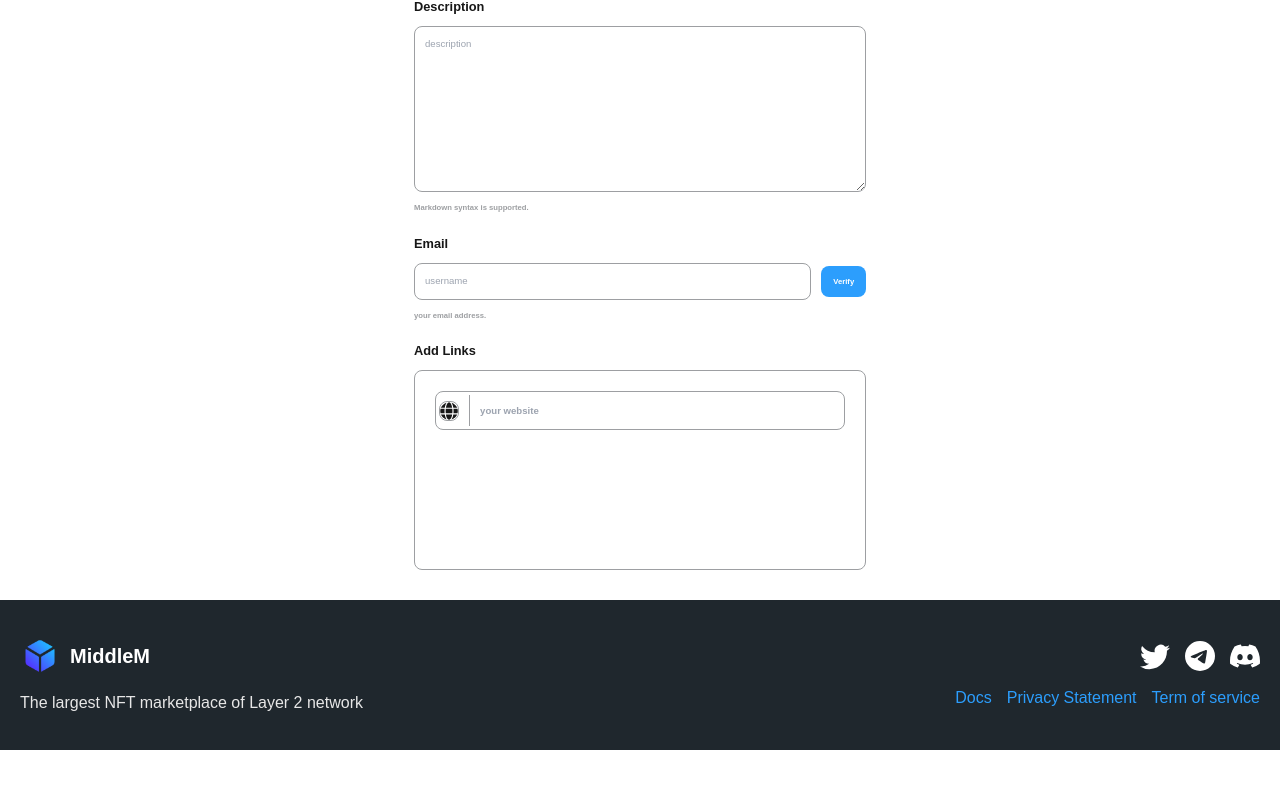
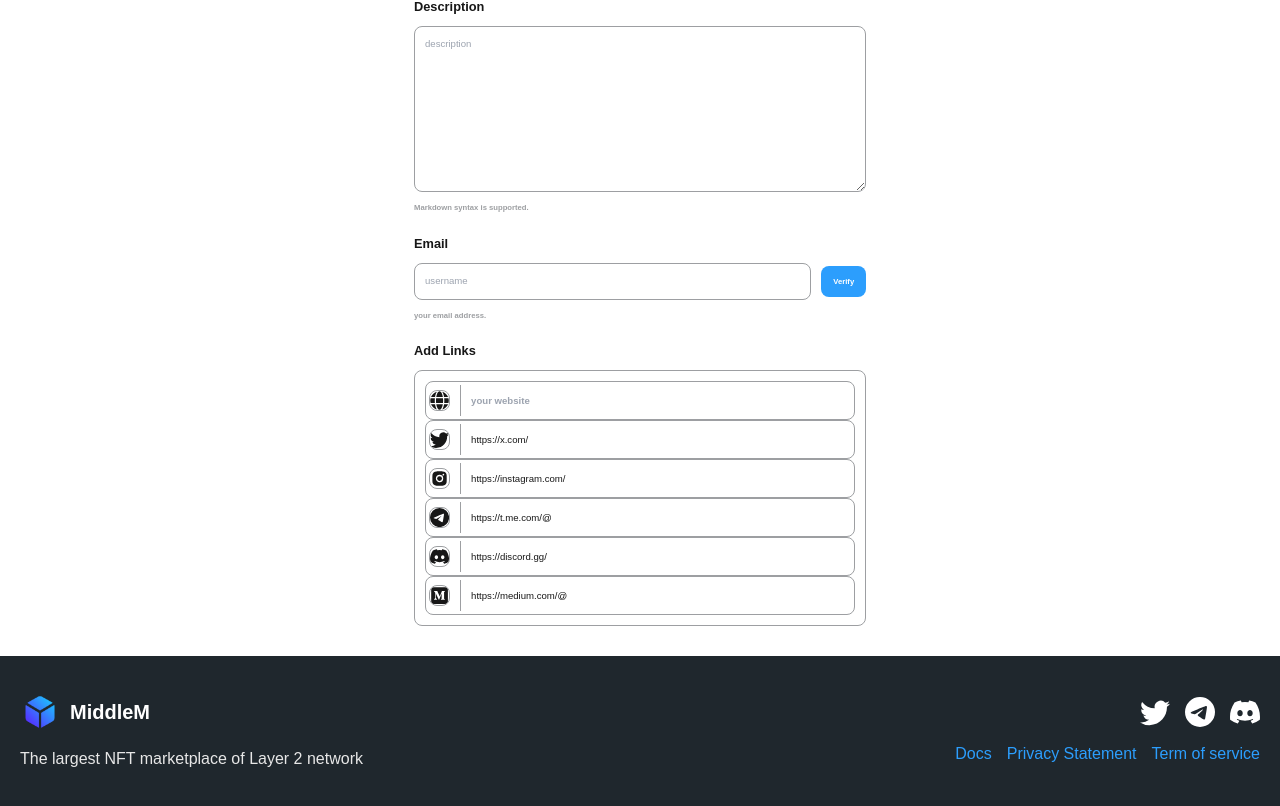
Before and after one commit to raazymuhd1/nft-marketplace, a Next.js app: page /account/edit in a window 1280 px wide. Shown: the part 599-1405 px from the top of the page. Before the commit the page ends 1349 px from the top, so only its background shows below. Built offline with nearby package versions, Linux system fonts and the light colour scheme; what wagmi would draw is missing.

Commit message:
completed edit account page UI

```diff
--- a/src/components/account/AccountLinks.tsx
+++ b/src/components/account/AccountLinks.tsx
@@ -1,16 +1,35 @@
-import React from 'react'
+import {useState} from 'react'
 import { FaGlobe } from "react-icons/fa";
+import { accountSocialLinks } from "@/utils/constants"
 
 const AccountLinks = () => {
+      const [socialLinks, setSocialLinks] = useState({
+         twitter: "",
+         telegram: "",
+         discord: "",
+         medium: "",
+         instagram: ""
+      })
+
   return (
     <div className="flex flex-col gap-[10px]">
         <h3 className='text-[1vmax] font-bold'> Add Links </h3>
-        <div className='min-h-[200px] border-[1px] border-secondaryAlt radius p-[20px]'>
+        <div className='min-h-[200px] border-[1px] border-secondaryAlt radius p-[10px]'>
             <aside className="flex-row-center gap-[10px] w-full border-[1px] border-secondaryAlt  p-[3px] radius">
                 <FaGlobe size={16} className="h-[60%] border-[1px]  border-secondaryAlt radius w-[5%]" />
                 <input type="text" name="" id="" placeholder='your website' className="p-[10px] border-l-[1px] border-secondaryAlt outline-none w-[90%] h-full placeholder:font-bold" />
             </aside>
-
+            { accountSocialLinks.map(link => (
+               <aside
+                 key={link.id}
+                 className="flex-row-center gap-[10px] w-full border-[1px] border-secondaryAlt  p-[3px] radius">
+                  <link.Logo size={16} className="h-[60%] border-[1px]  border-secondaryAlt radius w-[5%]" />
+                  <input
+                     value={link.url}
+                     type="text" name="" id="" placeholder={link.url} className="p-[10px] outline-none w-[60%] h-full placeholder:font-bold placeholder:text-secondaryAlt border-l-[1px] border-secondaryAlt"
+                     />
+               </aside>
+            )) }
         </div>
     </div>
   )
--- a/src/utils/constants.ts
+++ b/src/utils/constants.ts
@@ -1,6 +1,6 @@
 import { bera, dxnk, element, beraProfile, dxnkProfile, elementProfile, artBlock, azukiElementalBeans, azukiElemental, azuki, bitbears, boredape, doodles, lilpudgys, kaito, pudgy, mutant, thecaptain, honeycomb, jirasan, milady, ether, op, bnb, arb, ava } from "@/assets"
 import { BsTwitter, BsTelegram, BsDiscord  } from "react-icons/bs";
-import { FaGlobe, FaStar } from "react-icons/fa";
+import { FaGlobe, FaStar, FaMedium  } from "react-icons/fa";
 import { BiLogoInstagramAlt } from "react-icons/bi";
 import { MdOutlineRefresh, MdOutlineStarOutline, MdShare   } from "react-icons/md";
 
@@ -120,10 +120,18 @@ const priceFilters = [
     { id: 6, title: "Ending Soon", selected: false },
 ]
 
+const accountSocialLinks = [
+    { id: 0, Logo: BsTwitter, url: "https://x.com/" },
+    { id: 1, Logo: BiLogoInstagramAlt, url: "https://instagram.com/" },
+    { id: 2, Logo: BsTelegram, url: "https://t.me.com/@" },
+    { id: 3, Logo: BsDiscord, url: "https://discord.gg/" },
+    { id: 4, Logo: FaMedium, url: "https://medium.com/@" },
+]
+
 export {
     navlists, heroSlides,
     trackingItems, signalItems,
     trendingItems, footerLinks,
     footerSocials, networkLists, colSocials,
-    colExtraIcons, colTabs, priceFilters
+    colExtraIcons, colTabs, priceFilters, accountSocialLinks
 }
```
